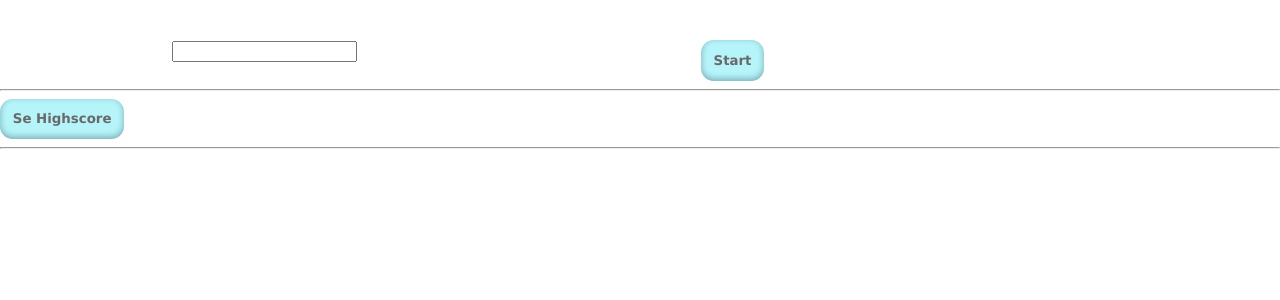
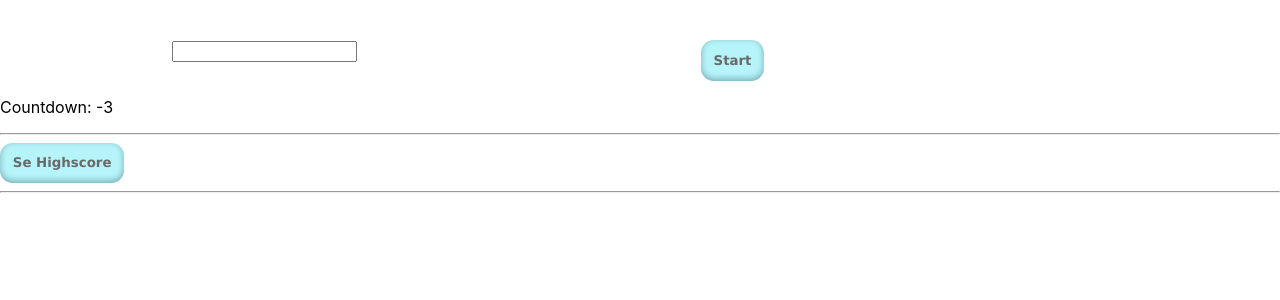
Before and after one commit to SolgunTT/rammeverk-arbeidskrav, a React (Create React App) app in the folder jsrammeverk-arb.krav-1/: page / in a window 1280 px wide. Shown: the top 300 px of the page. Built offline with nearby package versions, Linux system fonts and the light colour scheme.

Commit message:
created several components, started countdown functionality

```diff
--- a/jsrammeverk-arb.krav-1/src/App.jsx
+++ b/jsrammeverk-arb.krav-1/src/App.jsx
@@ -2,13 +2,15 @@ import React from 'react';
 import './App.css';
 import HighscoreButton from './HighscoreButton';
 import StartComponent from './StartComponent';
+import CountdownComponent from './CountdownComponent';
 
-// const startBtn = "START";
+
 
 function App() {
   return (
     <div>
     <StartComponent />
+    <CountdownComponent />
     <hr></hr>
     <HighscoreButton />
     <hr></hr>
--- /dev/null
+++ b/jsrammeverk-arb.krav-1/src/CountdownComponent.jsx
@@ -0,0 +1,29 @@
+import React, { useState, useEffect } from 'react';
+
+const CountdownComponent = () => {
+  const [countdown, setCountdown] = useState(2);
+
+  useEffect(() => {
+    const intervalId = setInterval(() => {
+      setCountdown((prevCountdown) => prevCountdown - 1);
+
+      if (countdown === 0 ) {
+        clearInterval(intervalId);
+        console.log("funker her,da")
+
+      }
+    }, 1000);
+
+    return () => {
+      clearInterval(intervalId);
+    };
+  }, [countdown]);
+
+  return (
+    <div>
+      <p>Countdown: {countdown}</p>
+    </div>
+  );
+};
+
+export default CountdownComponent;
--- /dev/null
+++ b/jsrammeverk-arb.krav-1/src/WordComponent.jsx
@@ -0,0 +1,3 @@
+
+
+// import json data
```
Also changed, not shown: jsrammeverk-arb.krav-1/src/PointComponent.jsx (added).
